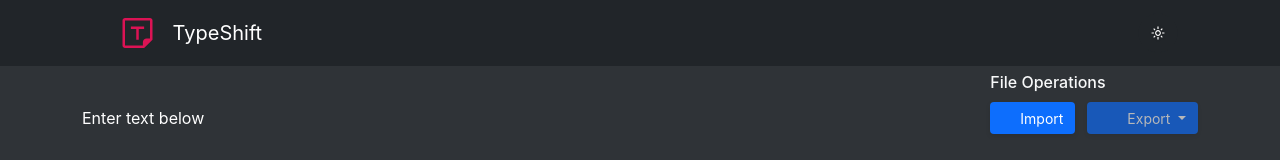
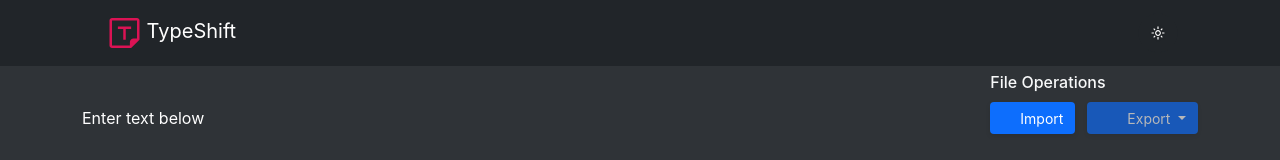
Before and after one commit to adityadhikale/TypeShift, a React (Vite) app: page / in a window 1280 px wide. Shown: the top 160 px of the page. Built offline with nearby package versions, Linux system fonts and the light colour scheme; some icons are missing.

Commit message:
Update styles.css
some css updates

```diff
--- a/src/styles/styles.css
+++ b/src/styles/styles.css
@@ -44,7 +44,7 @@
 .logo{
     width: 45px;
     height: 40px;
-    margin: 0 13px;
+    margin: 0;
 }
 
 .text-white::placeholder{
@@ -304,6 +304,7 @@ footer {
 .brand-text {
     position: relative;
     padding: 2px 0;
+    margin-bottom: 5px;
 }
 .theme-toggle-btn {
     transition: transform 0.2s ease, background-color var(--theme-transition-duration) var(--theme-transition-timing);
```
